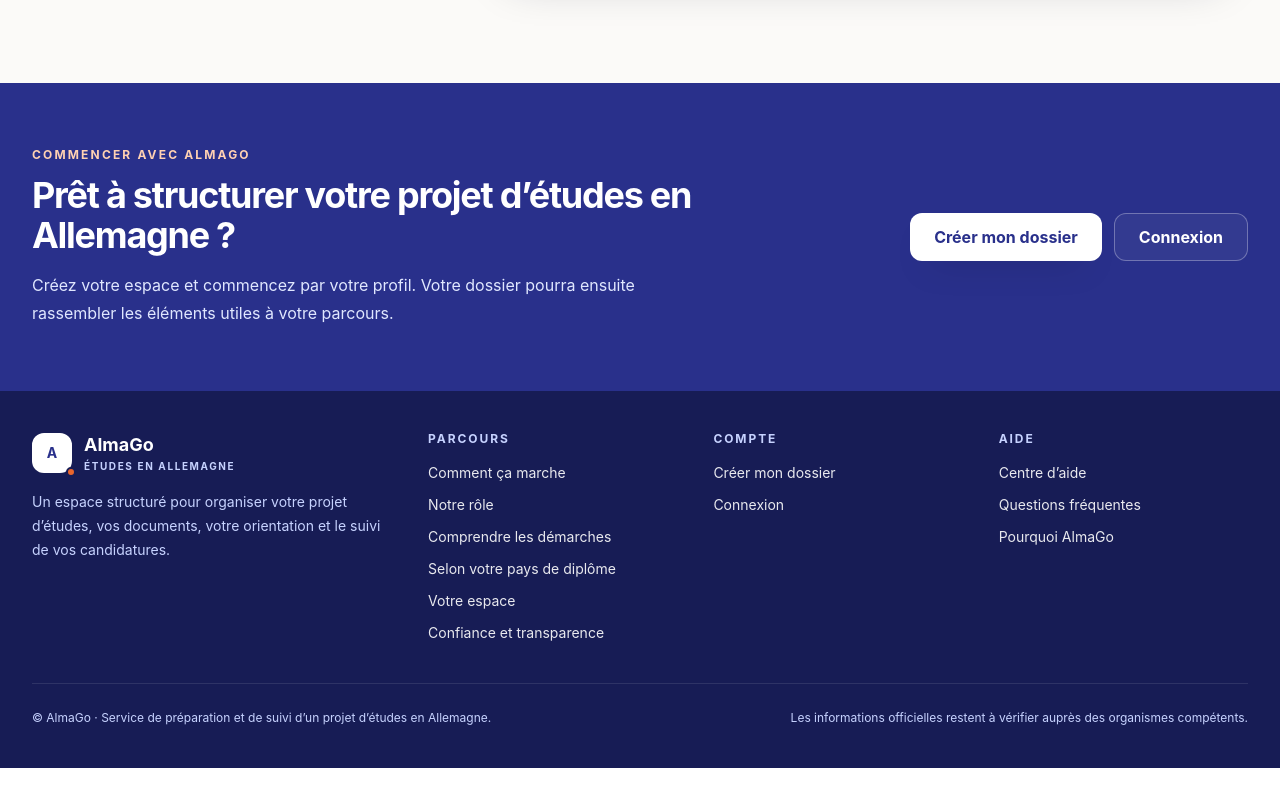
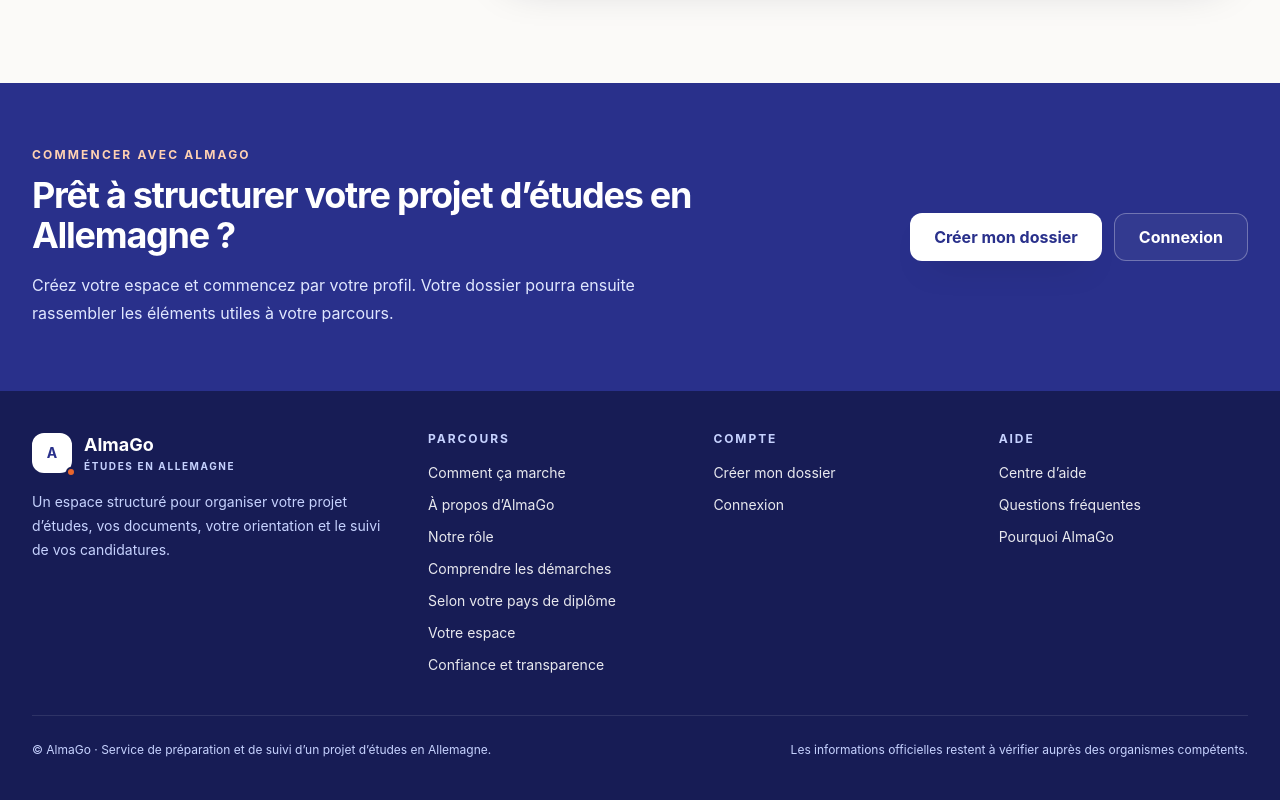
Before and after one commit to almago-platform/AlmaGo, a Next.js app: page / in a window 1280 px wide. Shown: the part 6161-6961 px from the top of the page. Before the commit the page ends 6929 px from the top, so only its background shows below. Built offline with nearby package versions, Linux system fonts and the light colour scheme; no server answers.

Commit message:
feat(v3): link institutional about page

```diff
--- a/src/components/public/HomeClosing.tsx
+++ b/src/components/public/HomeClosing.tsx
@@ -58,6 +58,7 @@
             title="Parcours"
             links={[
               ["Comment ça marche", "/#parcours"],
+              ["À propos d’AlmaGo", "/a-propos"],
               ["Notre rôle", "/#role"],
               ["Comprendre les démarches", "/comprendre-les-demarches"],
               ["Selon votre pays de diplôme", "/selon-votre-pays"],
```
